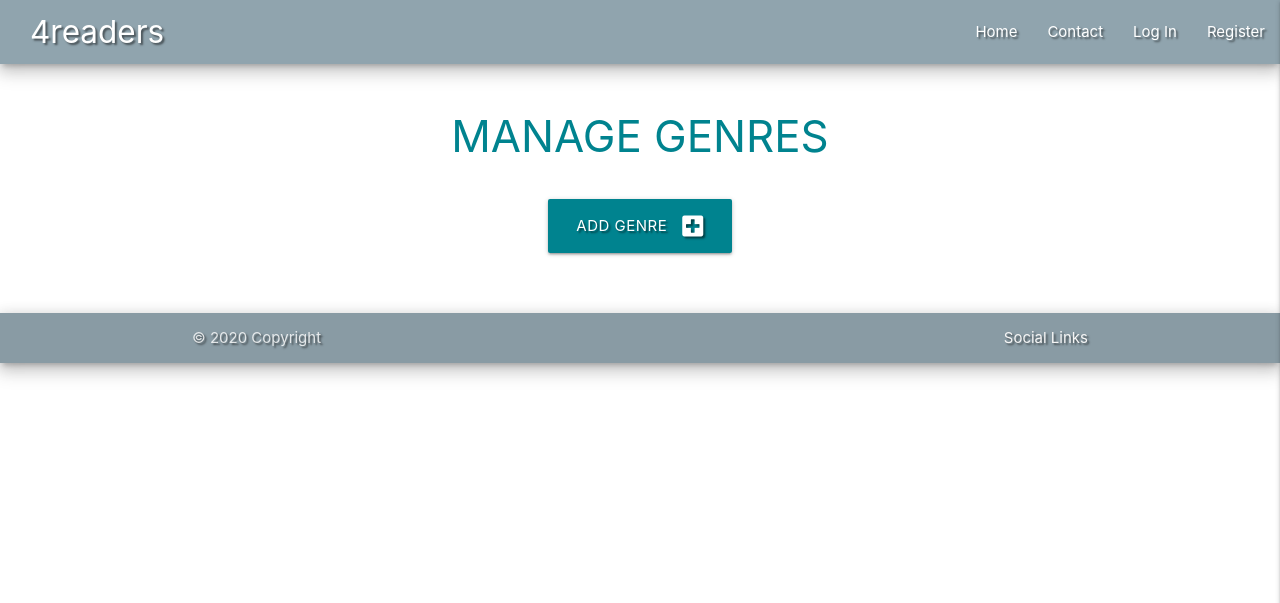
After one commit to MariaPSegarra/MP3-BookClub, a Flask app: page /get_genres in a window 1280 px wide. The commit adds this page. Shown: the top 603 px of the page. Run offline with Flask 2, Linux system fonts and the light colour scheme; data that the repository does not hold is empty; some libraries are stand-ins or nearby versions.

Commit message:
CRUD Genre files and functionality

```diff
--- a/app.py
+++ b/app.py
@@ -26,11 +26,12 @@ mongo = PyMongo(app)
 
 
 @app.route("/")
-@app.route("/books", methods=["GET", "POST"])
-def books():
+@app.route("/get_books", methods=["GET", "POST"])
+def get_books():
     books = mongo.db.books.find()
     return render_template("books.html", books=books)
-
+    #1st books gets passed to genre.html
+    #2nd books is the variable defined here and what's being returned from the DB.
 
 def user(username):
     # display new comment
@@ -117,9 +118,10 @@ def logout():
 
 @app.route("/contact", methods=["GET", "POST"])
 def contact():
+    if request.method == "POST":
     # displays flash message after the message has been sent.
     # it should return an empty template
-    flash("Your message has been sent")
+        flash("Your message has been sent")
     return render_template("contact.html")
 
 
@@ -137,7 +139,7 @@ def add_book():
 
         mongo.db.books.insert_one(book)
         flash("Your Book has been Added")
-        return redirect(url_for("books", "profile"))
+        return redirect(url_for("get_books"))
 
     genres = mongo.db.genres.find().sort("genre_name", 1)
     return render_template("add_book.html", genres=genres)
@@ -154,7 +156,8 @@ def edit_book(book_id):
             "book_image": request.form.get("book_image"),
             "added_by": session["user"]
         }
-        mongo.db.books.update({"_id": ObjectId(book_id)}, edition)
+        mongo.db.books.update(
+            {"_id": ObjectId(book_id)}, edition)
         flash("Your Book Information is Updated")
 
     book = mongo.db.books.find_one({"_id": ObjectId(book_id)})
@@ -162,6 +165,53 @@ def edit_book(book_id):
     return render_template("edit_book.html", book=book, genres=genres)
 
 
+@app.route("/delete_book/<book_id>")
+def delete_book(book_id):
+    mongo.db.books.remove({"_id": ObjectId(book_id)})
+    flash("Your Book is Deleted")
+    return redirect(url_for("get_books"))
+
+
+@app.route("/get_genres")
+def get_genres():
+    genres = list(mongo.db.genres.find().sort("genre_name", 1))
+    return render_template("genres.html", genres=genres)
+
+
+@app.route("/add_genre", methods=["GET", "POST"])
+def add_genre():
+    if request.method == "POST":
+        genre = {
+            "genre_name": request.form.get("genre_name")
+        }
+        mongo.db.genres.insert_one(genre)
+        flash("New Genre Added")
+        return redirect(url_for("get_genres"))
+
+    return render_template("add_genre.html")
+
+
+@app.route("/edit_genre/<genre_id>", methods=["GET", "POST"])
+def edit_genre(genre_id):
+    if request.method == "POST":
+        edition = {
+            "genre_name": request.form.get("genre_name")
+        }
+        mongo.db.genres.update({"_id": ObjectId(genre_id)}, edition)
+        flash("Genre is Updated")
+        return redirect(url_for("get_genres"))
+
+    genre = mongo.db.genres.find_one({"_id": ObjectId(genre_id)})
+    return render_template("edit_genre.html", genre=genre)
+
+
+@app.route("/delete_genre/<genre_id>")
+def delete_genre(genre_id):
+    mongo.db.genres.remove({"_id": ObjectId(genre_id)})
+    flash("Genre is Deleted")
+    return redirect(url_for("get_genres"))
+
+
 if __name__ == "__main__":
     app.run(host=os.environ.get("IP"),
             port=int(os.environ.get("PORT")),
--- a/templates/base.html
+++ b/templates/base.html
@@ -18,15 +18,17 @@
         <!-- top navbar -->
             <nav class="nav-extended z-depth-3 text-shadow blue-grey lighten-2">
                 <div class="nav-wrapper">
-                    <a href="{{ url_for('books') }}" class="brand-logo">4readers</a>
+                    <a href="{{ url_for('get_books') }}" class="brand-logo">4readers</a>
                     <a href="#" data-target="mobile-demo" class="sidenav-trigger right"><i class="fas fa-bars"></i></a>
                     <ul class="right hide-on-med-and-down">
-                        <li><a href="{{ url_for('books') }}">Home</a></li>
+                        <li><a href="{{ url_for('get_books') }}">Home</a></li>
                         <li><a href="{{ url_for('contact') }}">Contact</a></li>
-                        {% if session.user %}
+                    {% if session.user %}
                         <li><a href="{{ url_for('profile', username=session['user']) }}">Profile</a></li>
                         <li><a href="{{ url_for('add_book') }}">Add New Book</a></li>
-                        <li><a href="#">Find Books</a></li>
+                        {% if session.user|lower == "adminbc"|lower %}
+                            <li><a href="{{ url_for('get_genres') }}">Manage Genres</a></li>
+                        {% endif %}
                         <li><a href="{{ url_for('logout') }}">Log Out</a></li>
                     {% else %}
                         <li><a href="{{ url_for('login') }}">Log In</a></li>
@@ -39,12 +41,14 @@
         <!-- mobile sidenav -->
             <ul class="sidenav" id="mobile-demo">
                 <li><h4 class="center-align blue-grey-text text-lighten-2">4readers</h4></li>
-                        <li><a href="{{ url_for('books') }}">Home</a></li>
-                        <li><a href="{{ url_for('contact') }}">Contact</a></li>
-                        {% if session.user %}
+                    <li><a href="{{ url_for('get_books') }}">Home</a></li>
+                    <li><a href="{{ url_for('contact') }}">Contact</a></li>
+                    {% if session.user %}
                         <li><a href="{{ url_for('profile', username=session['user']) }}">Profile</a></li>
                         <li><a href="{{ url_for('add_book') }}">Add New Book</a></li>
-                        <li><a href="#">Find Books</a></li>
+                        {% if session.user|lower == "adminbc"|lower %}
+                            <li><a href="{{ url_for('get_genres') }}">Manage Genres</a></li>
+                        {% endif %}
                         <li><a href="{{ url_for('logout') }}">Log Out</a></li>
                     {% else %}
                         <li><a href="{{ url_for('login') }}">Log In</a></li>
--- a/templates/contact.html
+++ b/templates/contact.html
@@ -18,7 +18,7 @@
 </div>
 
     <div class="row">
-        <form class="col s12 m8 offset-m2" method="POST" onsubmit="return sendMail(this);">
+        <form class="col s12 m8 offset-m2" method="POST" action="{{ url_for('contact') }} onsubmit="return sendMail(this);">
             <div class="card-panel">
                 <!-- Name -->
                 <div class="row">
--- a/templates/edit_book.html
+++ b/templates/edit_book.html
@@ -58,7 +58,7 @@
             </div>
             <div class="row">
                 <div class="col s12 center-align">
-                     <a href="{{ url_for('books') }}" class="btn-large red lighten-2 text-shadow">
+                     <a href="{{ url_for('get_books') }}" class="btn-large red lighten-2 text-shadow">
                         Cancel <i class="fas fa-times-circle right"></i>
                     </a>
                     <button type="submit" class=" btn-large cyan darken-3 text-shadow">
--- /dev/null
+++ b/templates/genres.html
@@ -0,0 +1,32 @@
+{% extends "base.html" %}
+{% block content %}
+
+    <div class="row">
+        <h3 class="cyan-text text-darken-3 center-align">MANAGE GENRES</h3>
+    </div>
+
+        <div class="row">
+        <div class="col s12 center-align">
+            <a href="{{ url_for('add_genre') }}" class="btn-large cyan darken-3 text-shadow">
+                Add Genre <i class="fas fa-plus-square right"></i>
+            </a>
+        </div>
+    </div>
+
+    <div class="row">
+        {% for genre in genres %}
+            <div class="col s12 m3">
+                <div class="card center-align">
+                    <div class="card-content cyan-text text-darken-3">
+                        <span class="card-title"><b>{{ genre.genre_name }}</b></span>
+                    </div>
+                    <div class="card-action">
+                        <a href="{{ url_for('edit_genre', genre_id=genre._id) }}" class="btn-small teal">Edit</a>
+                        <a href="{{ url_for('delete_genre', genre_id=genre._id) }}" class="btn-small orange darken-2">Delete</a>
+                    </div>
+                </div>
+            </div>
+        {% endfor %}
+    </div>
+
+{% endblock %}
```
Also changed, not shown: templates/add_genre.html (added, +28 -0 lines), templates/books.html (+5 -5 lines), templates/edit_genre.html (added, +31 -0 lines), templates/profile.html (+30 -0 lines).
